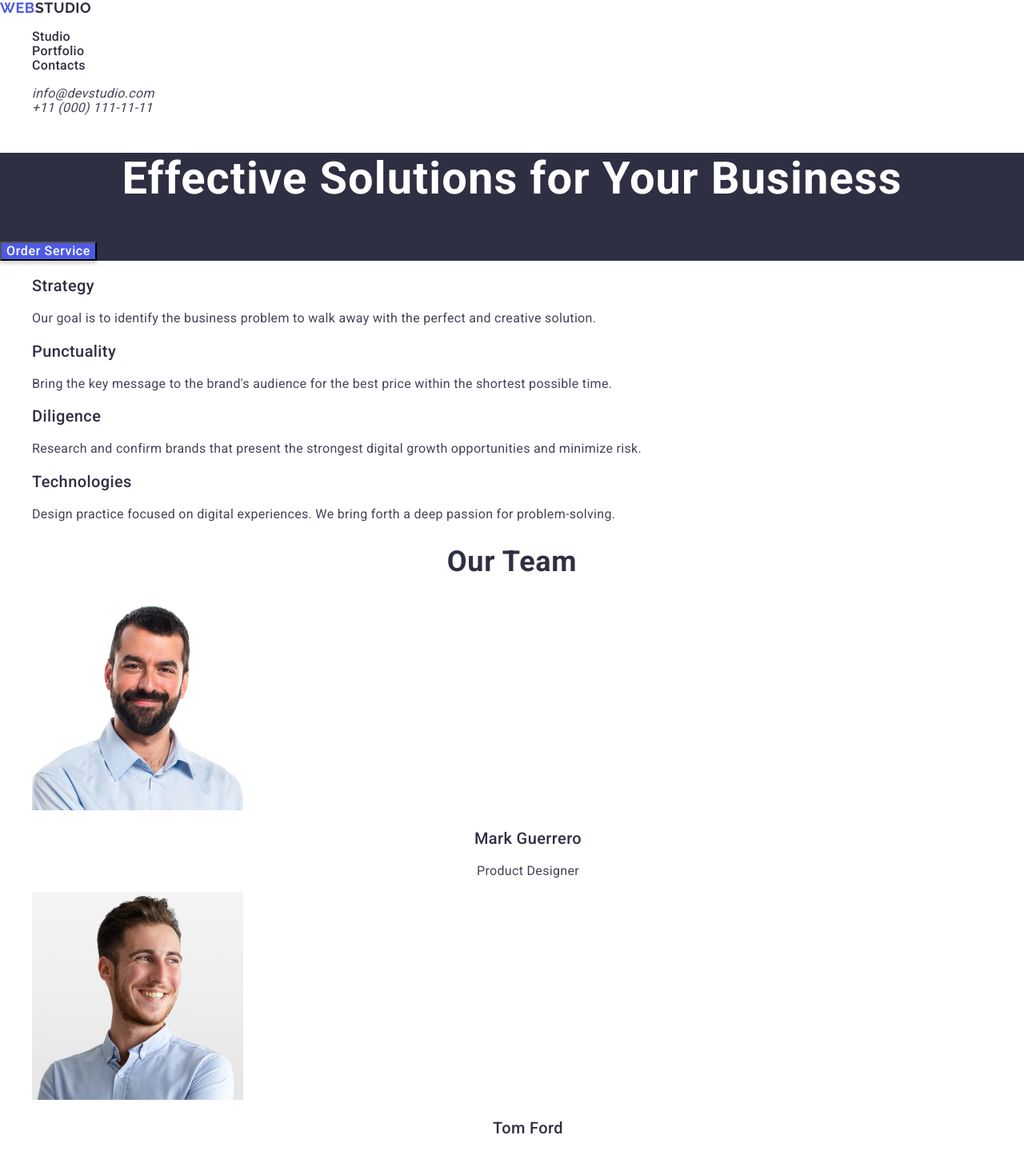
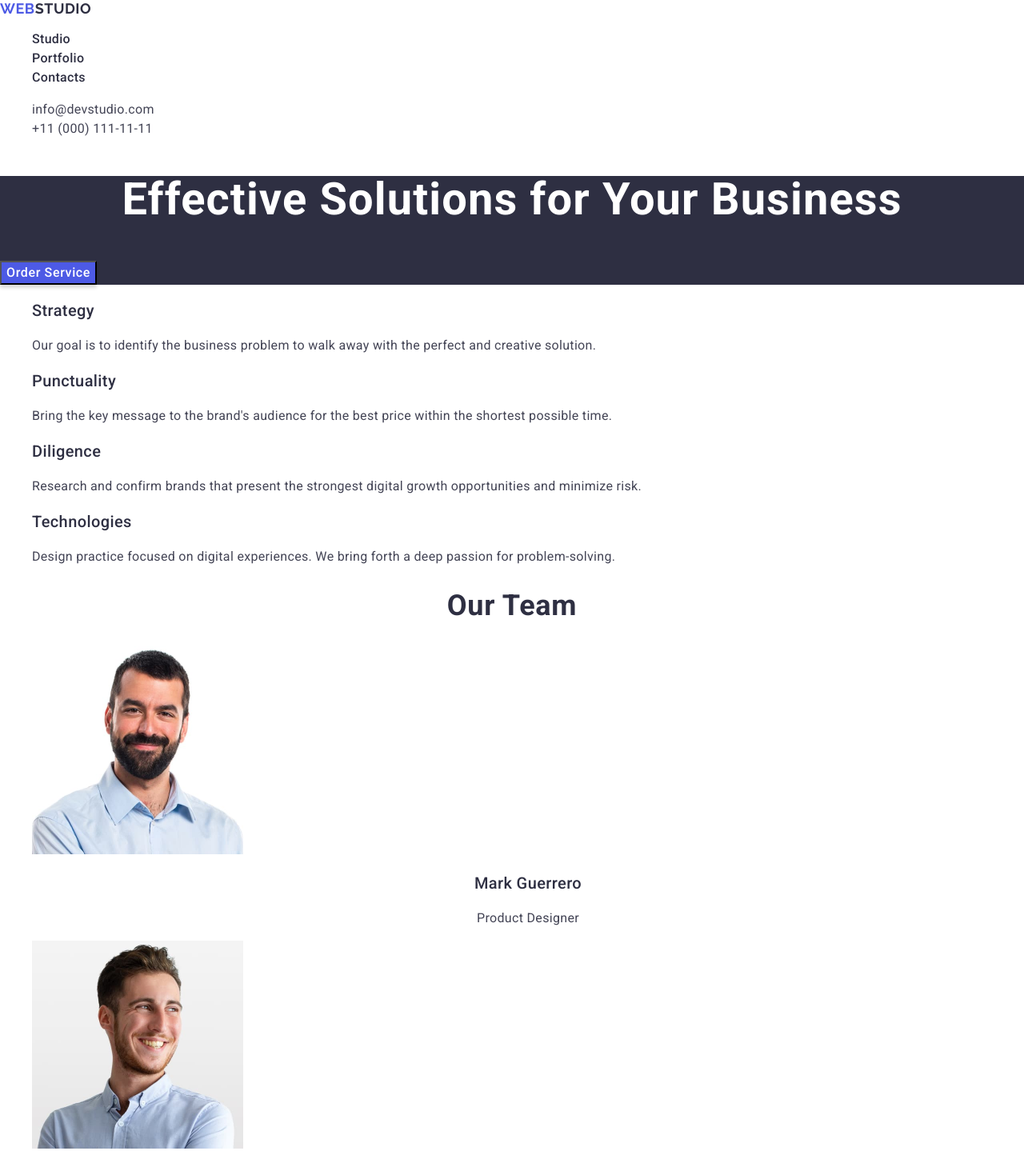
Before and after one commit to IrynaMuliar/goit-markup-hw-02, a plain HTML site: page index.html in a window 1280 px wide. Shown: the top 1439 px of the page at 80% size. Drawn offline with nearby package versions, Linux system fonts and the light colour scheme.

Commit message:
fix2: header

```diff
--- a/css/styles.css
+++ b/css/styles.css
@@ -23,7 +23,7 @@ font-family: "Raleway",
         sans-serif;
     font-weight: 700;
     font-size: 18px;
-    line-height: 1,17;
+    line-height: 117%;
     letter-spacing: 0.03em;
     text-transform: uppercase;
     color: #4d5ae5;
@@ -36,16 +36,30 @@ font-family: "Raleway",
 .nav-link {
 font-family: "Roboto", sans-serif;
     font-weight: 500;
-    line-height: 1,5;
+    line-height: 150%;
     letter-spacing: 0.02em;
     color: #2e2f42;
 }
 
+.nav-link .link:hover,
+.nav-link .link:focus {
+    color: #404bbf;
+}
+
+.contacts {
+    font-style: normal;
+}
+
 .contacts-link {
     font-family: "Roboto", sans-serif;
-        line-height: 1,5;
+        line-height: 150%;
         letter-spacing: 0.02em;
         color: #434455;
+}
+
+.contacts-link:hover,
+.contacts-link:focus {
+    color: #404BBF;
 }
 
 .hero {
@@ -56,7 +70,7 @@ font-family: "Roboto",
         sans-serif;
     font-weight: 700;
     font-size: 56px;
-    line-height: 1,07;
+    line-height: 107%;
     letter-spacing: 0.02em;
     text-align: center;
     color: #fff;
@@ -66,7 +80,7 @@ font-family: "Roboto",
 font-family: "Roboto",
         sans-serif;
     font-weight: 500;
-    line-height: 1,5;
+    line-height: 150%;
     letter-spacing: 0.04em;
     color: #fff;
     box-shadow: 0 4px 4px 0 rgba(0, 0, 0, 0.15);
@@ -84,7 +98,7 @@ font-family: "Roboto",
         sans-serif;
     font-weight: 500;
     font-size: 20px;
-    line-height: 1,2;
+    line-height: 120%;
     letter-spacing: 0.02em;
     color: #2e2f42;
 }
@@ -92,7 +106,7 @@ font-family: "Roboto",
 .benefit-description {
 font-family: "Roboto",
         sans-serif;
-    line-height: 1,5;
+    line-height: 150%;
     letter-spacing: 0.02em;
     color: #434455;
 }
@@ -102,7 +116,7 @@ font-family: "Roboto",
         sans-serif;
     font-weight: 700;
     font-size: 36px;
-    line-height: 1,11;
+    line-height: 111%;
     letter-spacing: 0.02em;
     text-align: center;
     color: #2e2f42;
@@ -113,7 +127,7 @@ font-family: "Roboto",
         sans-serif;
     font-weight: 500;
     font-size: 20px;
-    line-height: 1,2;
+    line-height: 120%;
     letter-spacing: 0.02em;
     text-align: center;
     color: #2e2f42;
@@ -122,7 +136,7 @@ font-family: "Roboto",
 .team-profession {
 font-family: "Roboto",
         sans-serif;
-    line-height: 1,5;
+    line-height: 150%;
     letter-spacing: 0.02em;
     text-align: center;
     color: #434455;
@@ -133,7 +147,7 @@ font-family: "Roboto",
         sans-serif;
     font-weight: 700;
     font-size: 36px;
-    line-height: 1,11;
+    line-height: 111%;
     letter-spacing: 0.02em;
     text-align: center;
     color: #2e2f42;
@@ -144,14 +158,14 @@ font-family: "Roboto",
         sans-serif;
     font-weight: 500;
     font-size: 20px;
-    line-height: 1,2;
+    line-height: 120%;
     letter-spacing: 0.02em;
     color: #2e2f42;
 }
 
 .portfolio-description {
     font-family: "Roboto", sans-serif;
-        line-height: 1,5;
+        line-height: 150%;
         letter-spacing: 0.02em;
         color: #434455;
 }
@@ -167,7 +181,7 @@ background: #2e2f42;
 .footer-text {
     font-family: "Roboto",
             sans-serif;
-        line-height: 1,5;
+        line-height: 150%;
         letter-spacing: 0.02em;
         color: #f4f4fd;
         background: #2e2f42;
--- a/index.html
+++ b/index.html
@@ -30,7 +30,9 @@
 
         <ul class="nav-list">
           <li class="nav-item">
-            <a class="nav-link" href="./index.html">Studio</a>
+            <a class="nav-link" href="./index.html"
+              ><span class="link">Studio</span></a
+            >
           </li>
           <li class="nav-item"><a class="nav-link" href="">Portfolio</a></li>
           <li class="nav-item"><a class="nav-link" href="">Contacts</a></li>
```
